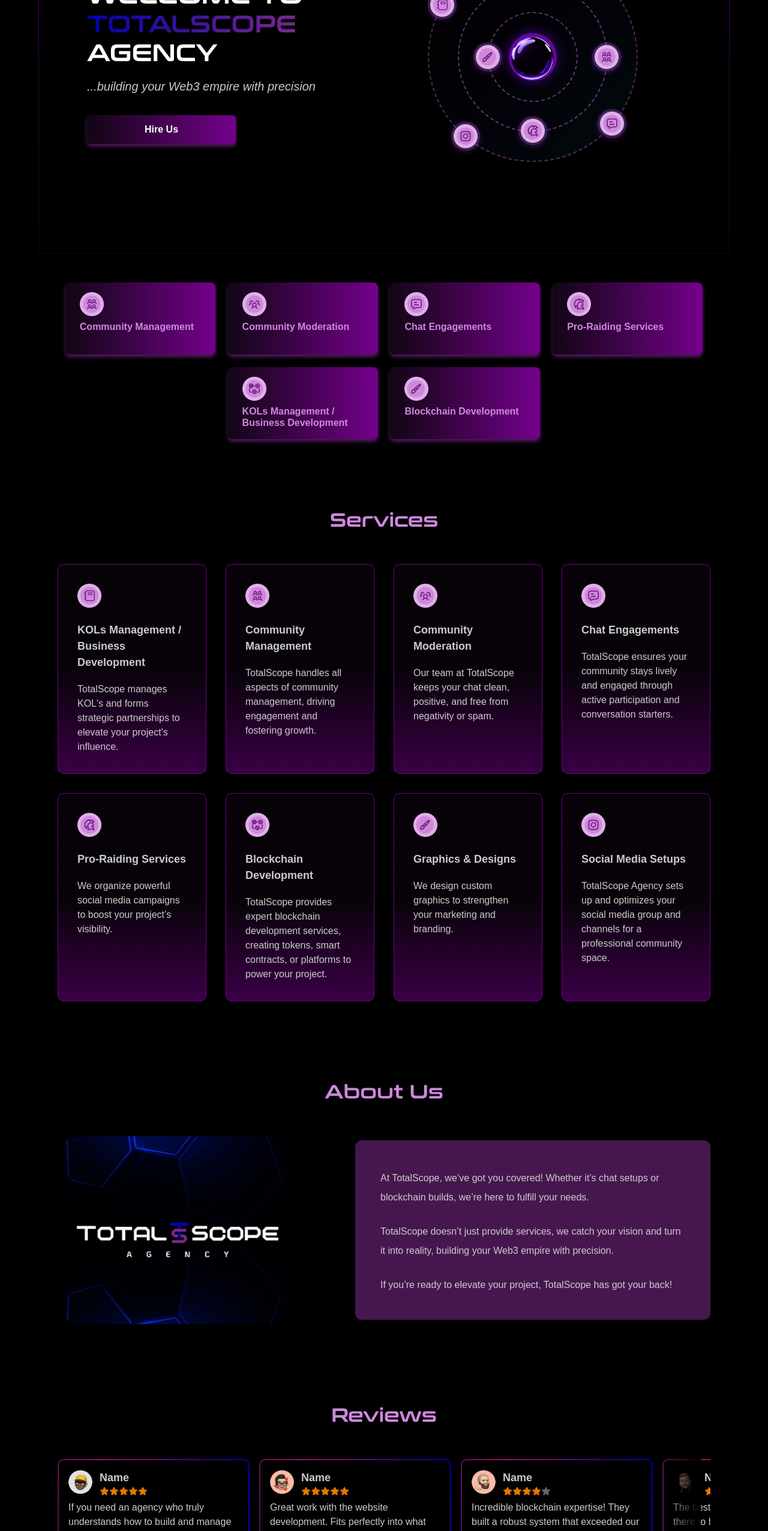
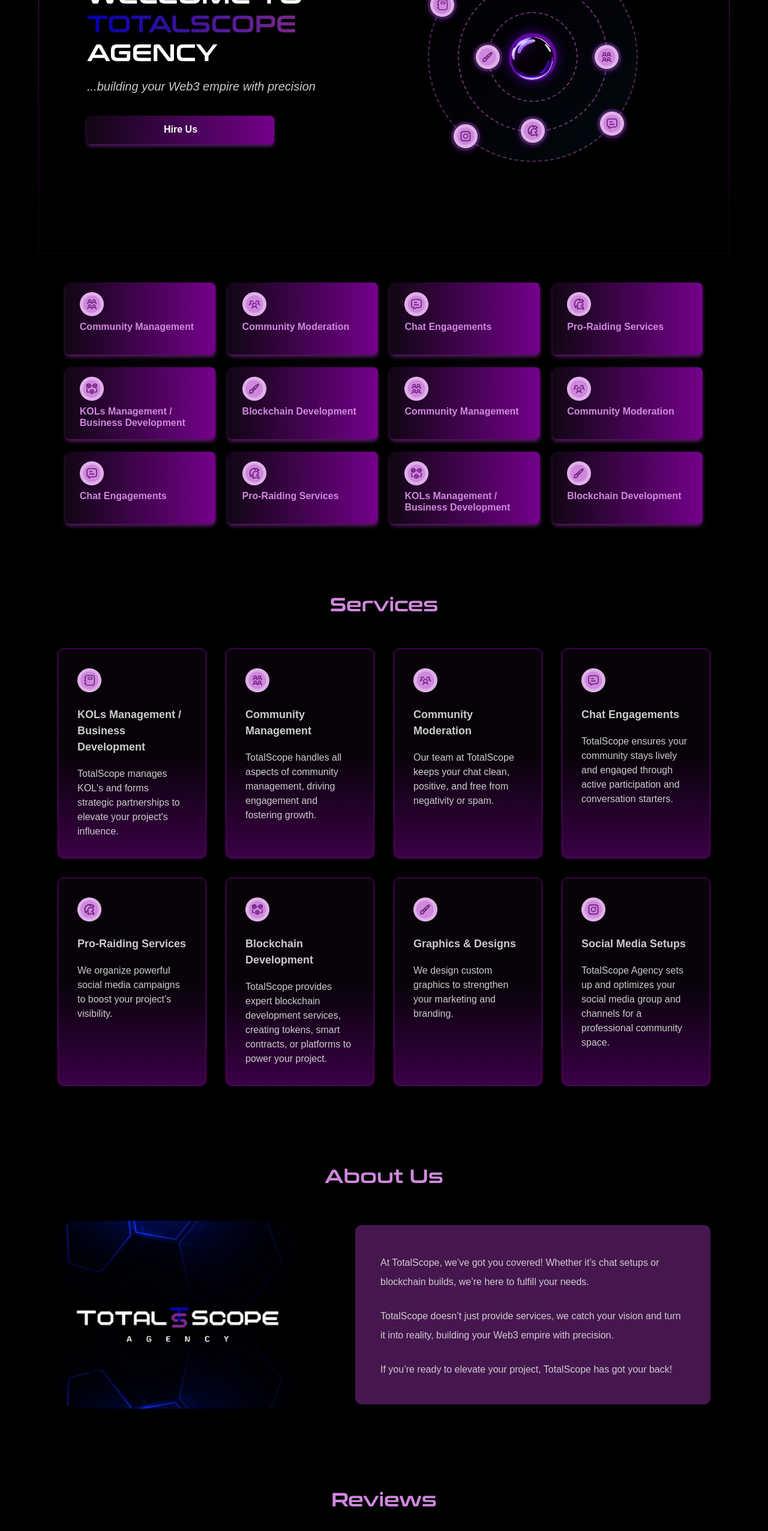
Before and after one commit to Favour-dgreat/TotalScope, a Next.js app: page / in a window 1280 px wide. Shown: the part 234-2786 px from the top of the page at 60% size. Built offline with nearby package versions, Linux system fonts and the light colour scheme.

Commit message:
minor fixes, added social media links

```diff
--- a/components/CTASection/CTASection.tsx
+++ b/components/CTASection/CTASection.tsx
@@ -6,7 +6,7 @@
   return (
     <section className={styles.cta} id="hire">
       <h2>Ready to Work With Us?</h2>
-      <Link href="/contact" className={styles.btn}>Hire Us</Link>
+      <Link href="https://t.me/@LexionETH" className={styles.btn}>Hire Us</Link>
     </section>
   );
 };
--- a/components/Footer/Footer.tsx
+++ b/components/Footer/Footer.tsx
@@ -7,18 +7,18 @@
       <p>Copyright © TotalScope Agency {new Date().getFullYear()}  All Rights Reserved.</p>
 
       <div className={styles.socials}>
-      <a href="https://telegram.com/totalscopeagency" target="_blank" rel="noopener noreferrer">
+      <a href="https://t.me/@LexionETH" target="_blank" rel="noopener noreferrer">
           <img src="/images/telegram_symbol.png" alt="Twitter" width={24} height={24} />
         </a>
-        <a href="https://twitter.com/totalscopeagency" target="_blank" rel="noopener noreferrer">
+        <a href="https://x.com/TotalScope_" target="_blank" rel="noopener noreferrer">
           <img src="/images/twitter.png" alt="Twitter" width={24} height={24} />
         </a>
-        <a href="https://twitter.com/totalscopeagency" target="_blank" rel="noopener noreferrer">
+        <a href="https://github.com/TotalScope-Agency" target="_blank" rel="noopener noreferrer">
           <img src="/images/github.png" alt="Twitter" width={24} height={24} />
         </a>
-        <a href="https://instagram.com/totalscopeagency" target="_blank" rel="noopener noreferrer">
+        {/* <a href="https://instagram.com/totalscopeagency" target="_blank" rel="noopener noreferrer">
           <img src="/images/instagram.png" alt="Twitter" width={24} height={24} />
-        </a>
+        </a>      */}
 
       </div>
     </footer>
--- a/components/HeroSection/HeroSection.module.css
+++ b/components/HeroSection/HeroSection.module.css
@@ -48,7 +48,7 @@
   .hireBtn {
     background: linear-gradient(to left, rgba(116, 0, 139, 1), rgba(17, 6, 20, 10));
     box-shadow: 0px 4px 6px rgba(119, 38, 137, 0.72);
-    padding: 0.75rem 6rem;
+    padding: 0.72rem 8rem;
     border-radius: 6px;
     font-weight: bold;
     text-decoration: none;
@@ -68,7 +68,7 @@
     .left {
       max-width: 100%;
       text-align: center;
-      border: 2px solid rgba(116, 0, 139, 1);
+      /* border: 2px solid rgba(116, 0, 139, 1); */
       padding: 10px;
       border-radius: 5px;
     }
--- a/components/HeroSection/HeroSection.tsx
+++ b/components/HeroSection/HeroSection.tsx
@@ -28,7 +28,7 @@
     </p>
 
     <Link
-      href="#hire"
+      href="https://t.me/@LexionETH"
       className={`${style.hireBtn} inline-block text-white px-6 py-3 rounded-md font-semibold text-sm md:text-base shadow-lg hover:scale-105 transition-transform duration-300`}
     >
       Hire Us
--- a/components/Reviews/Reviews.module.css
+++ b/components/Reviews/Reviews.module.css
@@ -11,7 +11,6 @@
     color: rgba(207, 136, 221, 1);
     font-family: "Conthrax", sans-serif;
   }
-  /* In your global CSS (e.g. index.css or a custom .css file) */
 .hide-scrollbar::-webkit-scrollbar {
   display: none;
 }
@@ -115,3 +114,15 @@
 
 
   }
+
+.card {
+  animation: none; /* Remove auto-scroll animation */
+  overflow-x: auto; /* Enable horizontal scrolling */
+  -webkit-overflow-scrolling: touch; /* Smooth scrolling for mobile */
+}
+
+.cards {
+  animation: none; /* Remove auto-scroll animation */
+  overflow-x: auto; /* Enable horizontal scrolling */
+  -webkit-overflow-scrolling: touch; /* Smooth scrolling for mobile */
+}
--- a/components/Reviews/Reviews.tsx
+++ b/components/Reviews/Reviews.tsx
@@ -2,28 +2,28 @@
 
 const testimonials = [
   {
-    name: "Name",
+    name: "Hampster",
     rating: 5,
     quote:
       "If you need an agency who truly understands how to build and manage a thriving community, look no further...",
     avatar: "/images/memoji.png",
   },
   {
-    name: "Name",
+    name: "Galaxyjoe",
     rating: 5,
     quote:
       "Great work with the website development. Fits perfectly into what this project is, with the right images used. I love it!",
     avatar: "/images/memoji1.png",
   },
   {
-    name: "Name",
+    name: "Vertex",
     rating: 4,
     quote:
       "Incredible blockchain expertise! They built a robust system that exceeded our expectations...",
     avatar: "/images/memoji2.png",
   },
   {
-    name: "Name",
+    name: "Hannah",
     rating: 4,
     quote:
       "The best CM I have ever had! Always there to help and keep things running smoothly. A real community Hero!",
@@ -32,27 +32,27 @@
 ];
 const testimonialss = [
   {
-    name: "Name",
+    name: "Sharon",
     rating: 3,
     quote: "Love this agency. Very good team.",
     avatar: "/images/1723.png",
   },
   {
-    name: "Name",
+    name: "Anakazo",
     rating: 4,
     quote:
       "Incredible blockchain expertise! They built a robust system that exceeded our expectations...",
     avatar: "/images/1.png",
   },
   {
-    name: "Name",
+    name: "Jaywill",
     rating: 4,
     quote:
       "The best CM I have ever had! Always there to help and keep things running smoothly. A real community Hero!",
     avatar: "/images/3.png",
   },
   {
-    name: "Name",
+    name: "Micheal",
     rating: 3,
     quote: "Love this agency. Very good team.",
     avatar: "/images/5.png",
@@ -74,7 +74,7 @@
   return (
     <section className={styles.detail} id="reviews">
       <h2>Reviews</h2>
-      <div className={`relative flex overflow-x-auto gap-4 w-full px-4 pr-4 snap-x snap-mandatory scroll-smooth hide-scrollbar`}>
+      <div className={`${styles.card} relative flex overflow-hidden gap-4 w-full px-4 pr-4 snap-x snap-mandatory scroll-smooth`}>
         {testimonials.map((item, index) => (
           <div
             key={index}
@@ -114,7 +114,7 @@
         <div className="pointer-events-none absolute top-0 right-0 h-full w-16 bg-gradient-to-l from-black to-transparent" />
       </div>
 
-<div className={`relative flex overflow-x-auto gap-4 w-full pt-2 px-4 pr-4 snap-x snap-mandatory scroll-smooth hide-scrollbar`}>
+      <div className={`${styles.cards} relative flex overflow-hidden gap-4 w-full pt-2 px-4 pr-4 snap-x snap-mandatory scroll-smooth`}>
         {testimonialss.map((item, index) => (
           <div
             key={index}
--- a/components/ServicesOverview/Services.tsx
+++ b/components/ServicesOverview/Services.tsx
@@ -15,21 +15,21 @@
   "/images/Frame104.png", // Icon for "Pro-Raiding Services"
   "/images/Frame101.png", // Icon for "Community Management"
   "/images/Frame105.png", // Icon for "KOLs Management / Business Development"
-    "/images/Frame106.png", // Icon for "BlockChain development"
+  "/images/Frame106.png", // Icon for "Blockchain Development"
 ];
 
 const ServicesOverview = () => {
   return (
-    <section className={styles.overview} >
-       {services.map((service, index) => (
+    <section className={styles.overview}>
+      {/* Duplicate the services array for seamless scrolling */}
+      {[...services, ...services].map((service, index) => (
         <div
           className={`${styles.card} ${styles.slider}`}
           key={index}
-
         >
           <span className={styles.icon}>
             <img
-              src={icons[index]} // Dynamically map the icon based on the index
+              src={icons[index % icons.length]} // Use modulo to loop through icons
               alt={`Icon for ${service}`}
               width={40}
               height={40}
--- a/components/ServicesOverview/ServicesOverview.module.css
+++ b/components/ServicesOverview/ServicesOverview.module.css
@@ -61,7 +61,8 @@
       -webkit-overflow-scrolling: touch;
       white-space: nowrap;
       gap: 1rem;
-      padding-left: 50rem;
+      padding-left: 1rem; /* Adjust padding to prevent cutting off */
+      justify-content: flex-start; /* Align items to the start */
       scrollbar-width: none; /* Firefox */
     }
 
@@ -73,6 +74,11 @@
       flex: 0 0 auto;
     }
 
+    .card:first-child {
+      flex: 0 0 100%; /* Ensure the first card takes full width */
+      margin-right: 1rem; /* Add spacing after the first card */
+    }
+
     .overview::after {
       content: '';
       flex: 0 0 1rem; /* Gives some right-end breathing space */
```
Also changed, not shown: 1 other file (tests, documents, lock files or other folders). Lines whose indentation alone changed are shown as unchanged.
